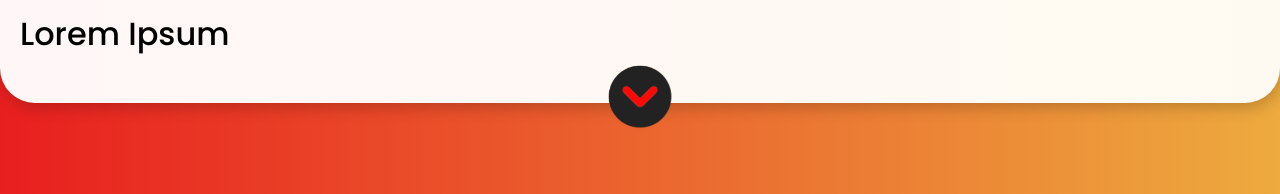
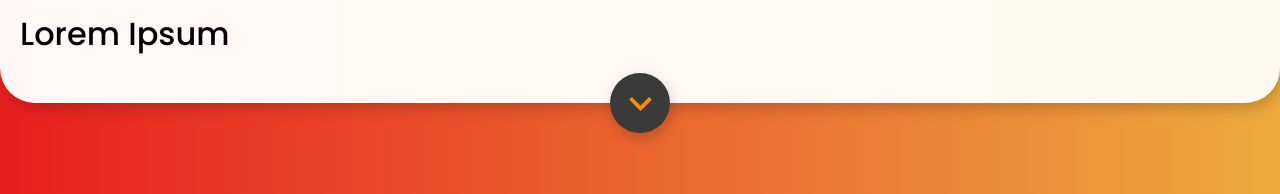
Before and after one commit to AntoBert/FrontV2, a React (Create React App) app: page / in a window 1280 px wide. Shown: the part 537-731 px from the top of the page. Built offline with nearby package versions, Linux system fonts and the light colour scheme; the HTML template or start-up script is replaced by a standard one.

Commit message:
modifica bottone spostamento

```diff
--- a/src/components/btnMove/BtnMove.jsx
+++ b/src/components/btnMove/BtnMove.jsx
@@ -1,12 +1,13 @@
 import React from 'react';
 import btnArrImage from "../../img/btn-Moveimg.png";
 import "./btnMove.scss";
+import KeyboardArrowDownIcon from '@material-ui/icons/KeyboardArrowDown';
 
 const BtnMove = () => {
   return (
     <div className='btnMove-container'>
         <a  className='anchorBtn' href='#bestProd'>
-          <img className='btnMove-img' src={btnArrImage} alt='moveArrow' />
+          <KeyboardArrowDownIcon style={{fontSize: 45}} />
         </a>
     </div>
   )
--- a/src/components/btnMove/btnMove.scss
+++ b/src/components/btnMove/btnMove.scss
@@ -1,12 +1,23 @@
+@import "../../utilities/mixin";
+@import "../../utilities/variables";
+
 .btnMove-container {
-    width: fit-content;
-    height: 80px;
+    display: flex;
+    align-items: center;
+    justify-content: center;
+    height: 60px;
+    width: 60px;
+    border-radius: 50%;
     align-self: center;
     position: absolute;
-    bottom: -35px;
+    bottom: -30px;
+    /* background: $color_btnMove; */
+    background-color: $color_btnMoveBackColor;
+    color: darkorange;
+    box-shadow: 2px 6px 15px -1px rgba(0,0,0,0.20);
+    -webkit-box-shadow: 2px 6px 15px -1px rgba(0,0,0,0.20);
 
-    .btnMove-img {
-        max-width: 100%;
-        max-height: 100%;
+    & a {
+        display: flex;
     }
 }
--- a/src/components/categoryCard/categoryCard.scss
+++ b/src/components/categoryCard/categoryCard.scss
@@ -29,7 +29,7 @@
             display: flex;
             align-items: center;
             justify-content: flex-start;
-            font-size: 20px;
+            font-size: 17px;
             font-weight: 500;
             letter-spacing: 3px;
             margin-left: 30vw;
--- a/src/utilities/_variables.scss
+++ b/src/utilities/_variables.scss
@@ -1,9 +1,10 @@
 //Colors
 $color_main: linear-gradient(90deg, rgba(232,31,31,1) 0%, rgba(237,170,62,1) 100%);
-/* $color_secondary: ghostwhite; */
 $color_secondary: linear-gradient(90deg, rgba(255,247,247,1) 0%, rgba(255,250,241,1) 100%);
 $color_card: #ebeae8;
 $color_btn: crimson;
+$color_btnMove: linear-gradient(90deg, rgba(252,244,244,1) 0%, rgba(255,244,225,1) 100%);
+$color_btnMoveBackColor: #3a3a3a;
 $backgr_img: linear-gradient(315deg, #f1dfd1 0%, #f6f0ea 74%);
 $color_dark: #0B0D17;
 $color_paraCard: grey;
```
